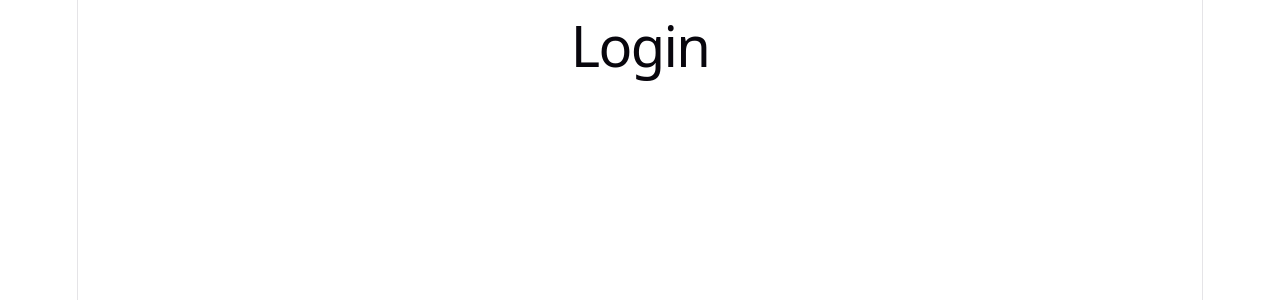
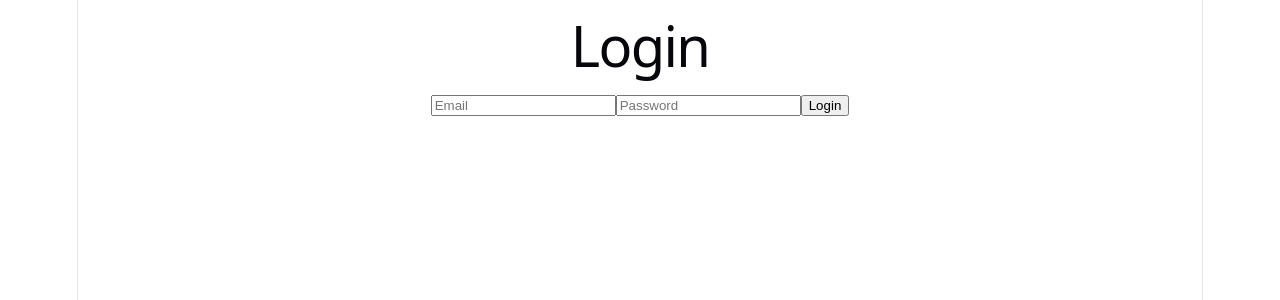
Before and after one commit to Vraj-patel-17/research-paper-assistant, a React app in the folder frontend/: page /login in a window 1280 px wide. Shown: the top 300 px of the page. Built offline with nearby package versions, Linux system fonts and the light colour scheme; the HTML template or start-up script is replaced by a standard one.

Commit message:
fix backend docker networking and cors

```diff
--- /dev/null
+++ b/frontend/src/auth/auth.js
@@ -0,0 +1,17 @@
+const TOKEN_KEY = "access_token";
+
+export function getToken() {
+  return localStorage.getItem(TOKEN_KEY);
+}
+
+export function setToken(token) {
+  localStorage.setItem(TOKEN_KEY, token);
+}
+
+export function removeToken() {
+  localStorage.removeItem(TOKEN_KEY);
+}
+
+export function isAuthenticated() {
+  return Boolean(getToken());
+}
--- a/frontend/src/pages/login.jsx
+++ b/frontend/src/pages/login.jsx
@@ -1,5 +1,75 @@
+import { useState } from "react";
+import { setToken } from "../auth/auth";
 function Login() {
-  return <h1>Login</h1>;
+  const [email, setEmail] = useState("");
+  const [password, setPassword] = useState("");
+
+  async function handleSubmit(event) {
+    event.preventDefault();
+
+    const formData = new URLSearchParams();
+
+    formData.append("username", email);
+    formData.append("password", password);
+
+    const response = await fetch(
+      `${import.meta.env.VITE_API_URL}/login`,
+      {
+        method: "POST",
+        headers: {
+          "Content-Type": "application/x-www-form-urlencoded",
+        },
+        body: formData,
+      }
+    );
+
+    const data = await response.json();
+
+    if (!response.ok) {
+  console.log(data);
+  return;
+}
+
+const token = data.access_token;
+setToken(token);
+
+const bookmarksResponse = await fetch(
+  `${import.meta.env.VITE_API_URL}/bookmarks`,
+  {
+    headers: {
+      Authorization: `Bearer ${token}`,
+    },
+  }
+);
+
+const bookmarks = await bookmarksResponse.json();
+
+console.log("Bookmarks:", bookmarks);
+  }
+
+  return (
+    <div>
+      <h1>Login</h1>
+
+      <form onSubmit={handleSubmit}>
+        <input
+          type="email"
+          placeholder="Email"
+          value={email}
+          onChange={(event) => setEmail(event.target.value)}
+        />
+
+        <input
+          type="password"
+          placeholder="Password"
+          value={password}
+          onChange={(event) => setPassword(event.target.value)}
+        />
+
+        <button type="submit">Login</button>
+      </form>
+    </div>
+  );
 }
 
 export default Login;
```
Also changed, not shown: 1 other file (tests, documents, lock files or other folders).
